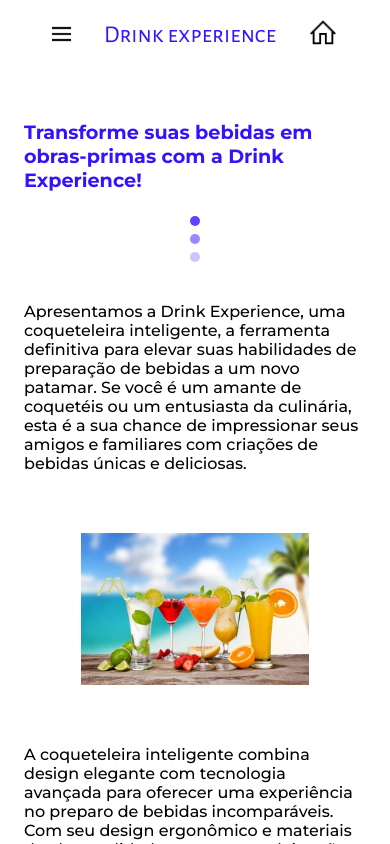
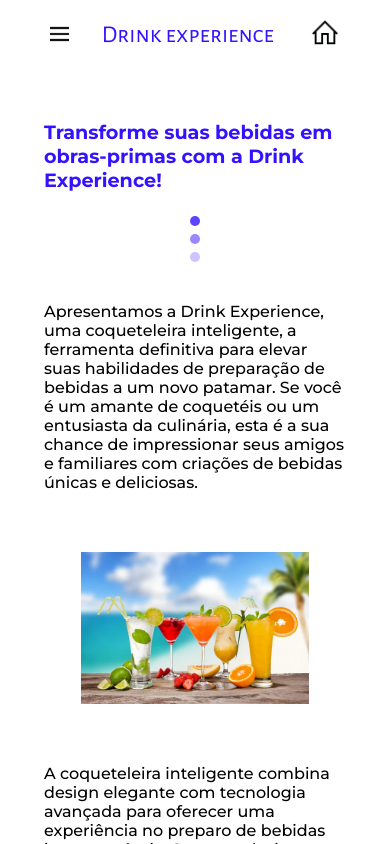
Before and after one commit to kehkelly/tcc-2, a React (Vite) app: page / in a window 390 px wide. Shown: the top 844 px of the page. Built offline with nearby package versions, Linux system fonts and the light colour scheme.

Commit message:
ajuestes do padding mobile, e tentativa defazer o menu funcionar

```diff
--- a/src/components/Footer.jsx
+++ b/src/components/Footer.jsx
@@ -9,7 +9,7 @@
           </div>
           <div>
             <label htmlFor="">E-mail</label>
-            <input type="email" name="" id="" />
+            <input type="email" name="" id="email" />
           </div>
         </form>
         <div className="bformulario">
--- a/src/components/Header.jsx
+++ b/src/components/Header.jsx
@@ -2,20 +2,38 @@
 import IconMenu from "../assets/menu.svg"
 import IconHome from "../assets/icon-house.svg"
 import { Link } from 'react-router-dom'
+import IconFechar from "../assets/fechar.svg"
 
 export function Header() {
     const [abrirMenu, setAbrirMenu] = useState(false)
+    const [fecharMenu, setFecharMenu] = useState(false)
+
+    function headerAbrir(){
+      setAbrirMenu(true)
+    }
+
+    function headerFechar() {
+      setFecharMenu(true)
+    }
 
   return (
     <header>
         <section>
             <div className="botao">
-            <button>
+            <button onClick={headerAbrir}>
               <img src={ IconMenu } alt="ícone de menu de hamburguer" />
             </button>
           </div>
 
+          <div className={abrirMenu === true? "open" : " "}>
+            <div>
               <h1>Drink experience</h1>
+              <div className={fecharMenu === true? "close" : " "}>
+                <button onClick={headerFechar}>
+                  <img src={IconFechar} alt="icone de x" />
+                </button>
+              </div>
+            </div>
 
             <div className="navegacao">
               <Link to="/historia" className='link'>História</Link>
@@ -23,6 +41,7 @@
               <Link to="/comprovacao" className='link'>Comprovação</Link>
               <Link to="/componentes" className='link'>Componentes</Link>
               <Link to="/sobre-nos" className='link'>Sobre nós</Link>
+            </div>
           </div>
 
           <Link to="/" className='home'>
--- a/src/styles/global.js
+++ b/src/styles/global.js
@@ -35,6 +35,7 @@
             font-weight: 400;
             color: ${props => props.theme.titleColor};
             padding-inline: 2rem;
+            margin-right: -1.55rem;
         }
 
         button {
@@ -55,6 +56,7 @@
         height: calc(100vh - header);
         margin-inline: 1.5rem;
         padding-block: 3.125rem;
+        padding-inline: 1.25rem;
         display: flex;
         flex-direction: column;
         align-items: center;
@@ -177,7 +179,7 @@
             justify-content: center;
             align-items: center;
 
-            .botao {
+            .botao, .close {
                 display: none;
             }
 
--- a/src/styles/theme.js
+++ b/src/styles/theme.js
@@ -3,5 +3,6 @@
     buttonColor: "#3312FF",
     titleColor: "#3312FF",
     white: "#FFF",
-    footerBg: "#E5E1FF"
+    footerBg: "#E5E1FF",
+    menuBg: '#634CF5'
 }
```
Also changed, not shown: src/assets/fechar.svg (added). Lines whose indentation alone changed are shown as unchanged.
